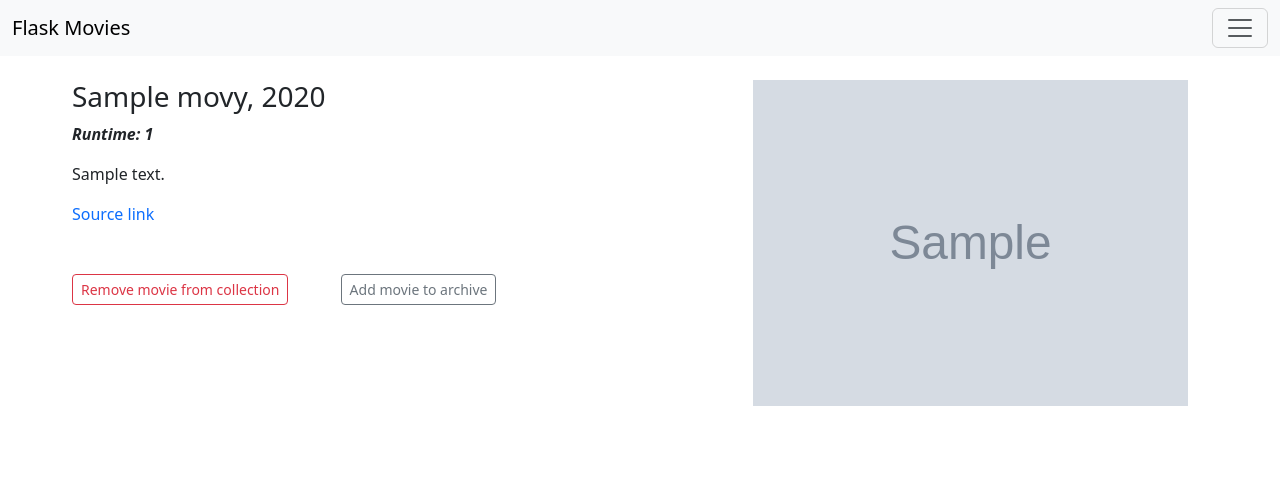
After one commit to Martellus88/FlaskMovies, a Flask app: page /movie/1 in a window 1280 px wide. The commit adds this page. Shown: the top 501 px of the page. Run offline with Flask 2, Linux system fonts and the light colour scheme; a user stored in the database is signed in; tables that the repository leaves empty hold one stand-in row (values such as "Sample post"); grey boxes marked "Sample" are stand-in pictures; some libraries are stand-ins or nearby versions.

Commit message:
create movie collection page

```diff
--- a/app/main/views.py
+++ b/app/main/views.py
@@ -15,16 +15,23 @@ def index():
             flash('The movie has already been added to your collection.')
             return redirect(url_for('main.index'))
 
-        title, year, type_, description, runtime, poster = \
-            get_response(form.url.data)
-        movie = Movies(title=title,
-                       year=year,
-                       type=type_,
-                       description=description,
-                       runtime=runtime,
-                       poster=poster,
-                       url=form.url.data)
-        current_user.add_movie(movie)
+        #! TODO
+        movie = Movies.query.filter_by(url=form.url.data).first()
+        if movie is not None:
+            current_user.add_movie(movie)
+        else:
+
+            title, year, type_, description, runtime, poster = \
+                get_response(form.url.data)
+            movie = Movies(title=title,
+                           year=year,
+                           type=type_,
+                           description=description,
+                           runtime=runtime,
+                           poster=poster,
+                           url=form.url.data)
+            current_user.add_movie(movie)
+
         db.session.commit()
         flash('Movie added successfully')
         return redirect(url_for('main.index'))
@@ -54,3 +61,25 @@ def edit_profile():
     form.location.data = current_user.location
     form.about_me.data = current_user.about_me
     return render_template('edit_profile.html', form=form)
+
+
+@main.route('/movie_collection/<username>')
+@login_required
+def movie_collection(username):
+    user = User.query.filter_by(username=username).first_or_404()
+    movies = user.movies.order_by(Movies.type.desc()).all()
+    return render_template('movie_collection.html', movies=movies, user=user)
+
+@main.route('/movie/<int:id>')
+@login_required
+def movie(id):
+    movie = Movies.query.get_or_404(id)
+    return render_template('movie.html', movie=movie)
+
+@main.route('/delete_movie_collection/<int:id>')
+@login_required
+def delete_movie(id):
+    movie = Movies.query.get_or_404(id)
+    current_user.movies.remove(movie)
+    db.session.commit()
+    return redirect(url_for('.movie_collection', username=current_user.username))
--- a/app/models.py
+++ b/app/models.py
@@ -115,7 +115,7 @@ class Movies(db.Model):
     runtime = db.Column(db.Integer)
     poster = db.Column(db.String())
     type = db.Column(db.String(64))
-    url = db.Column(db.String(), index=True)  # unique = True ?
+    url = db.Column(db.String(), index=True)
 
 
 @login_manager.user_loader
--- a/app/static/styles.css
+++ b/app/static/styles.css
@@ -1,9 +1,28 @@
+body { padding: 0 calc(20px - (100vw - 100%)) 0 0; }
+
+body a {
+   text-decoration: none;
+}
+
+.ss {
+height: 350px;
+}
+
+div .images {
+width: 39%;
+}
+
+@media (max-width: 1199.98px) { .ss {height: 250px;} div .images {width: 40%;}}
+
+@media (max-width: 991.98px) { .ss {height: 180px;} div .images {width: 40%;}}
+
+@media (max-width: 767.98px) { .ss {height: 100%;} div .images {width: 500px;}}
+
+@media (max-width: 575.98px) { .ss {height: 100%;} div .images {width: 470px;}}
+
+
 .p {
 padding: 5rem;
-}
-
-.table a{
-text-decoration: none;
 }
 
 .center-container {
@@ -14,3 +33,15 @@ text-decoration: none;
 input::placeholder {
      text-align: center;
 }
+
+.link {
+color:	#696364;
+}
+
+.link:hover{
+color:#78424e;
+}
+
+.center_h {
+    text-align: center;
+}
--- a/app/templates/base.html
+++ b/app/templates/base.html
@@ -41,6 +41,11 @@
                         <li class="nav-item">
                             <a class="nav-link active"
                                href="{{ url_for('main.profile_username', username=current_user.username) }}">Profile</a>
+                        </li>
+                        <li class="nav-item">
+                            <a class="nav-link active"
+                               href="{{ url_for('main.movie_collection', username=current_user.username) }}">Movie
+                                collection</a>
                         </li>
                         <li class="nav-item dropdown">
                             <a class="nav-link dropdown-toggle" href="#" id="offcanvasNavbarDropdown" role="button"
@@ -89,6 +94,13 @@
 
 {% block scripts %}
 {{ bootstrap.load_js() }}
+<script type="text/javascript">
+function confirmMsg(node) {
+    return confirm("Are you sure you want to delete? Click OK to continue.");
+}
+
+
+</script>
 {% endblock %}
 </body>
 </html>
--- /dev/null
+++ b/app/templates/movie.html
@@ -0,0 +1,28 @@
+{% extends "base.html" %}
+
+{% block title %}Flask Movies - {{ movie.title.title() }} {% endblock %}
+
+{% block page_content %}
+
+<div class="clearfix">
+    <img src="{{ movie.poster }}" class="images col-md-6 float-md-end mb-3 ms-md-3" id="pp">
+
+    <h3>{{ movie.title }}, {{movie.year}}</h3>
+    <p><i><b>Runtime: {{movie.runtime}}</b></i></p>
+    <p>{{ movie.description }}</p>
+
+    <a href="{{ movie.url }}">Source link</a>
+
+    <div>
+        <a href="{{url_for('main.delete_movie', id=movie.id) }}" class="mt-5 btn btn-outline-danger btn-sm">Remove movie
+            from
+            collection</a>
+
+        <a href="{{url_for('main.delete_movie', id=movie.id) }}" class="mt-5 ms-5 btn btn-outline-secondary btn-sm">Add
+            movie
+            to
+            archive</a>
+    </div>
+</div>
+
+{% endblock %}
--- a/app/templates/profile.html
+++ b/app/templates/profile.html
@@ -16,6 +16,10 @@
 {% if user.about_me %}<p>{{ user.about_me }}</p>{% endif %}
 
 <p>
-    Member since - {{ user.member_since.strftime("%d/%m/%y") }}
+    Member since - {{ user.member_since }}
+</p>
+
+<p>
+    <b><a class="link" href="{{ url_for('main.movie_collection', username=user.username) }}">Movie collection</a></b>
 </p>
 {% endblock %}
```
Also changed, not shown: app/templates/admin_panel/admin.html (+0 -12 lines), app/templates/movie_collection.html (added, +25 -0 lines), app/utils.py (+14 -2 lines), app/auth/views.py (line endings or trailing spaces).
